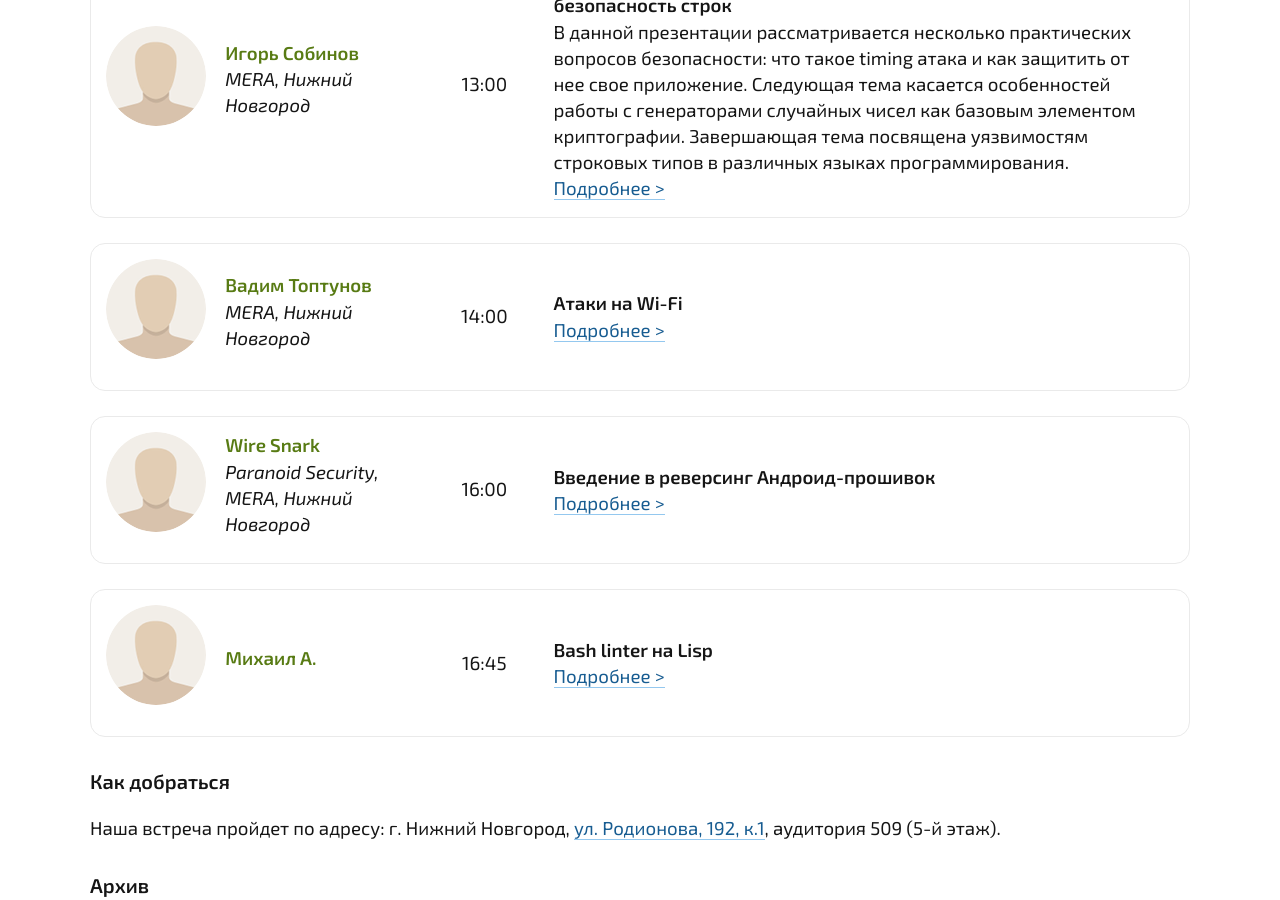
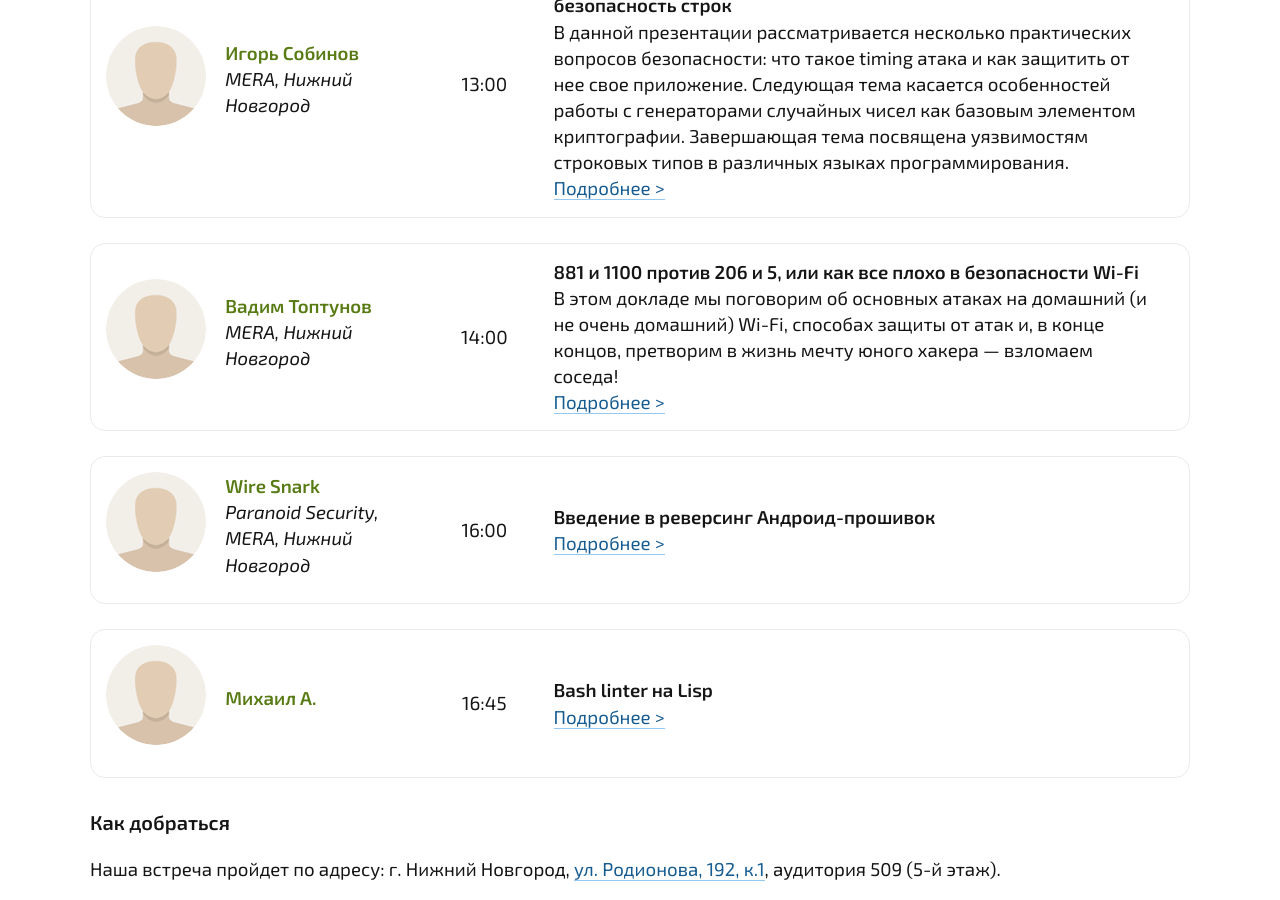
Before and after one commit to defcon-nn/defcon-nn.github.io, a Jekyll site: the page built from index.html, in a window 1280 px wide and 900 px high, scrolled down 807 px. Built offline with Jekyll 4.4.1, drawn with Linux system fonts in a browser that asks for light colours.

Commit message:
Обновлено описание доклада про Wi-Fi

```diff
--- a/_data/meetup_21_10_2017.yml
+++ b/_data/meetup_21_10_2017.yml
@@ -4,10 +4,10 @@
   description: "В данной презентации рассматривается несколько практических вопросов безопасности: что такое timing атака и как защитить от нее свое приложение. Следующая тема  касается особенностей работы с генераторами случайных чисел как базовым элементом криптографии. Завершающая тема посвящена уязвимостям строковых типов в различных языках программирования."
   page: /0x06/c-security.html
 
-- title: "Атаки на Wi-Fi"
+- title: "881 и 1100 против 206 и 5, или как все плохо в безопасности Wi-Fi"
   speaker: [gordias]
   time: "14:00"
-  description:
+  description: "В этом докладе мы поговорим об основных атаках на домашний (и не очень домашний) Wi-Fi, способах защиты от атак и, в конце концов, претворим в жизнь мечту юного хакера — взломаем соседа!"
   page: /0x06/wi-fi.html
 
 - title: "Введение в реверсинг Андроид-прошивок"
```
